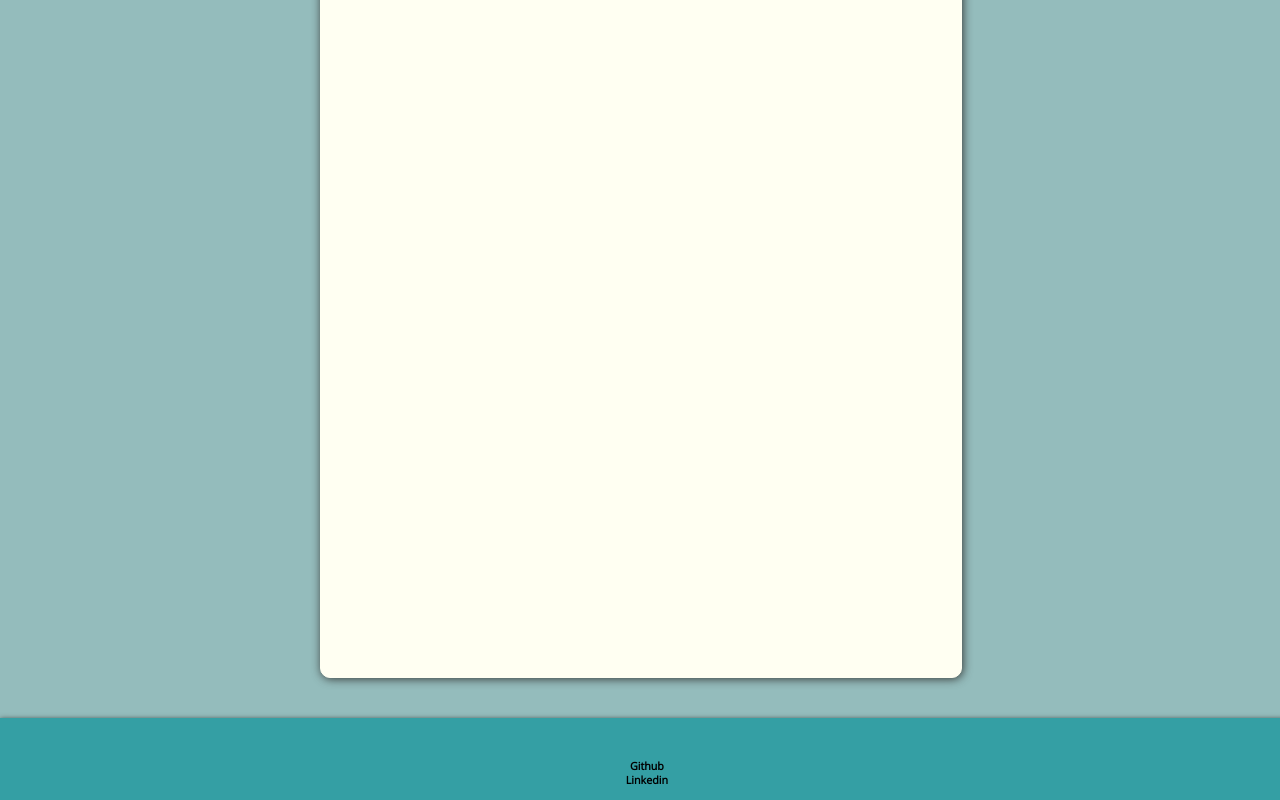
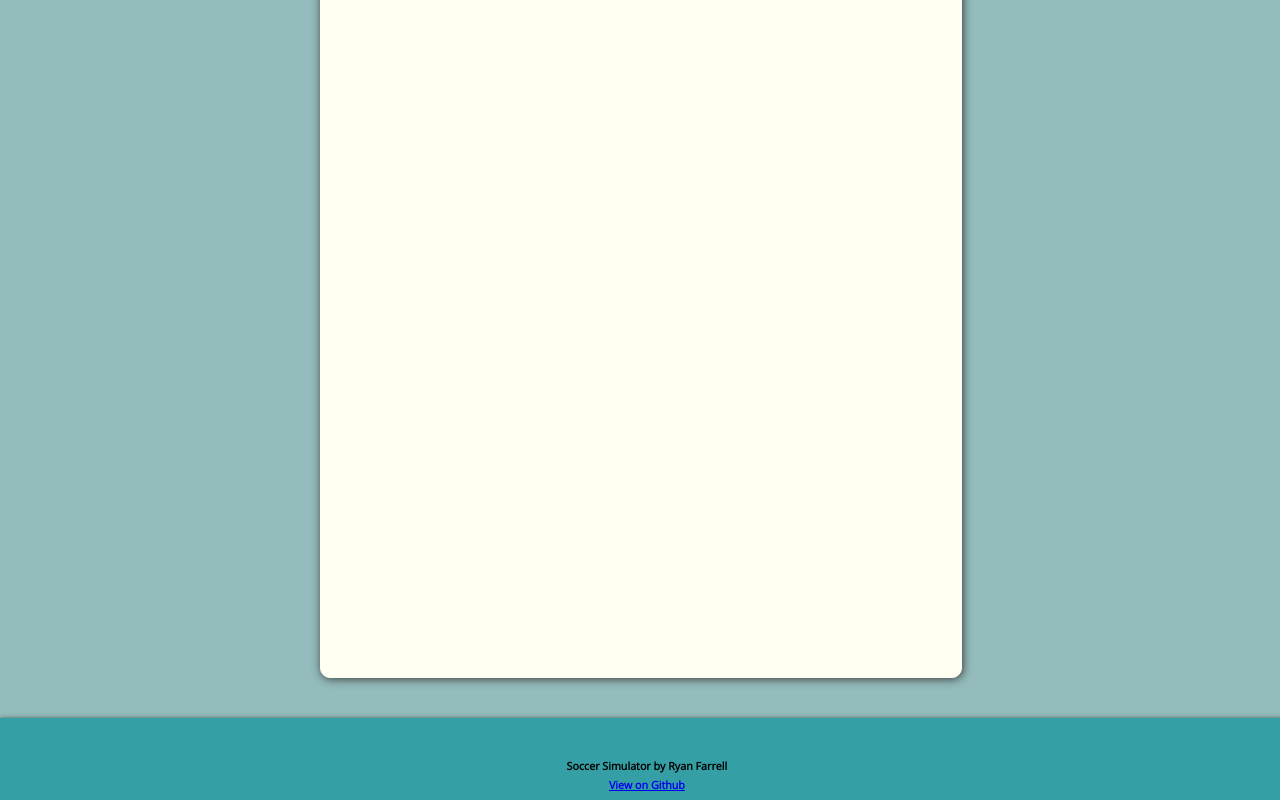
Before and after one commit to ryanfarrell362/Soccer-Simulator, a website: page index.html in a window 1280 px wide. Shown: the part 1036-1836 px from the top of the page. Drawn offline with nearby package versions, Linux system fonts and the light colour scheme.

Commit message:
Added personal details at bottom of page

```diff
--- a/index.html
+++ b/index.html
@@ -37,8 +37,8 @@
     </div>
 
     <div style="height: 60px" class="header">
-        <h6 style="text-align: center; padding-top: 40px">Github</h6>
-        <h6 style="text-align: center">Linkedin</h6>
+        <h6 style="text-align: center; padding-top: 40px; padding-bottom: 5px">Soccer Simulator by Ryan Farrell</h6>
+        <a href="https://github.com/SuperSquirrel51/Soccer-Simulator"><h6 style="text-align: center">View on Github</h6></a>
     </div>
 
     <script src="scripts/main.js"></script>
```
